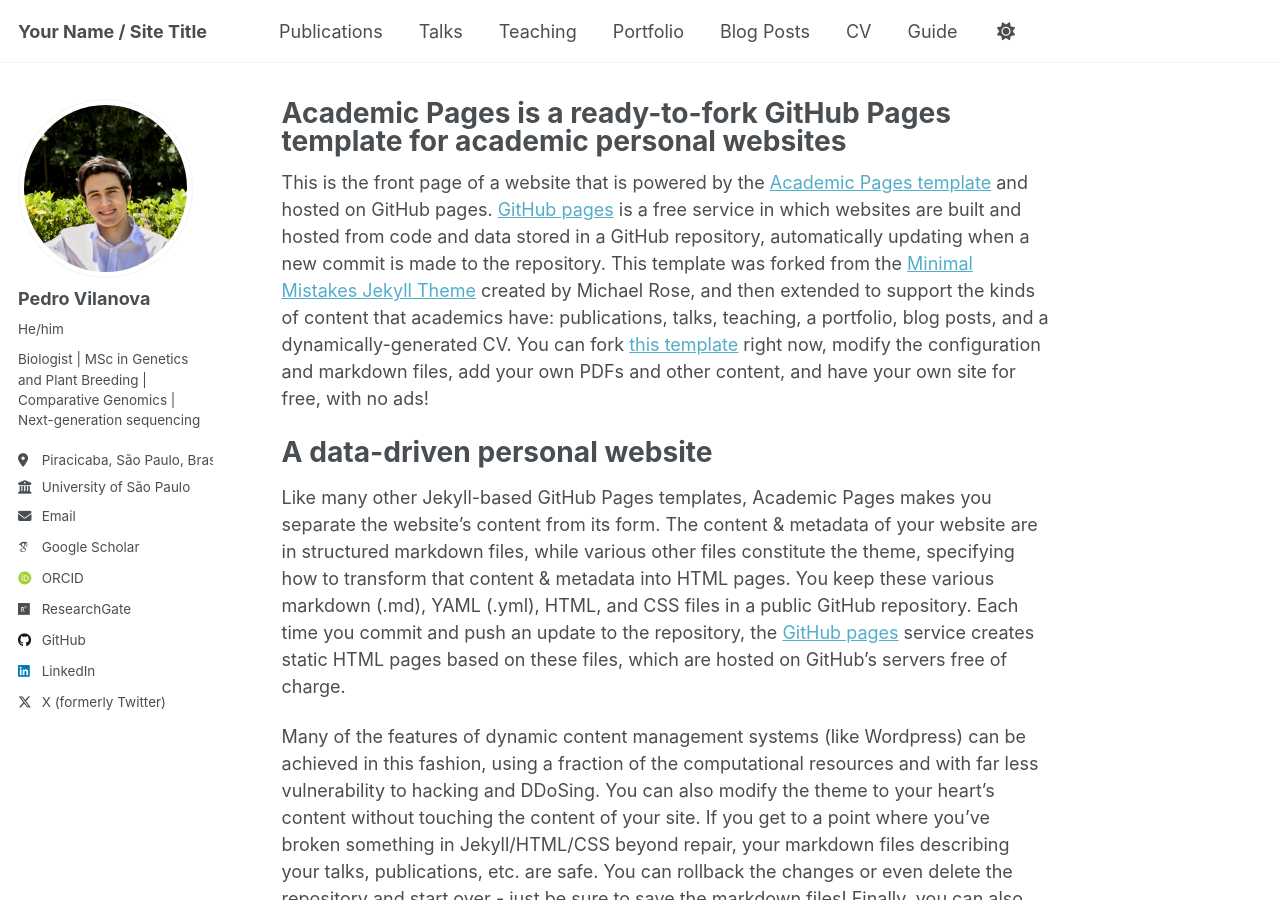
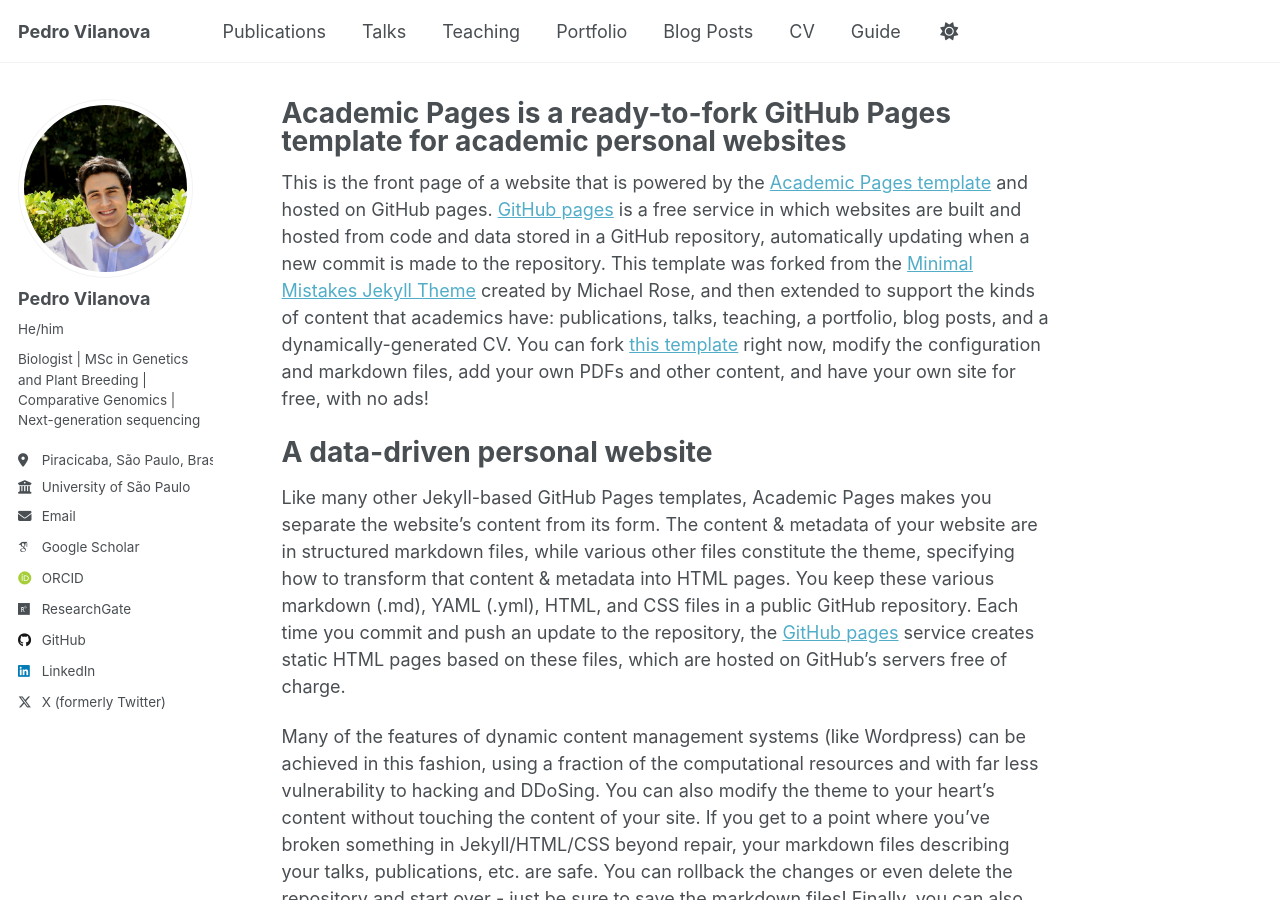
Before and after one commit to pedrofvilanova/pedrofvilanova.github.io, a Jekyll site: the page built from _pages/about.md, in a window 1280 px wide and 900 px high. Built offline with Jekyll 4.4.1, drawn with Linux system fonts in a browser that asks for light colours; some web fonts are replaced.

Commit message:
Update _config.yml

```diff
--- a/_config.yml
+++ b/_config.yml
@@ -9,7 +9,7 @@
 # Basic Site Settings
 locale                   : "en-US"
 site_theme               : "default"
-title                    : "Your Name / Site Title"
+title                    : "Pedro Vilanova"
 title_separator          : "-"
 name                     : &name "Your Name"
 description              : &description "personal description"
```
